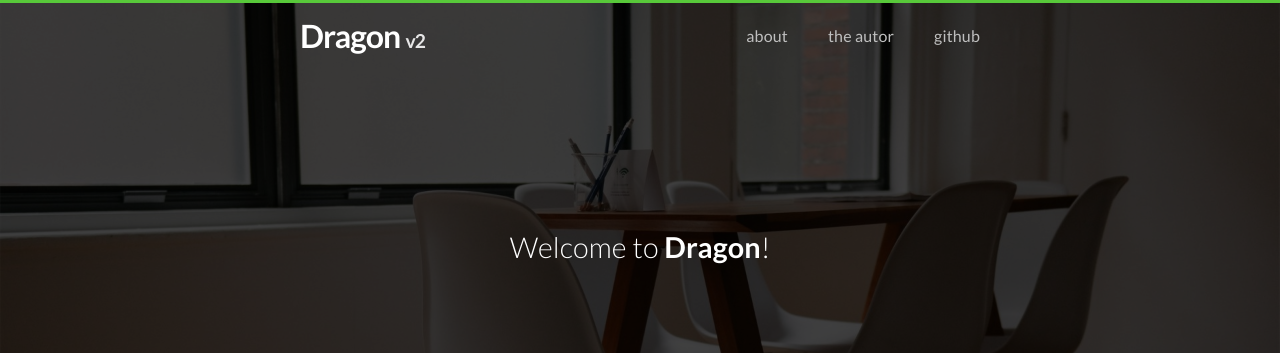
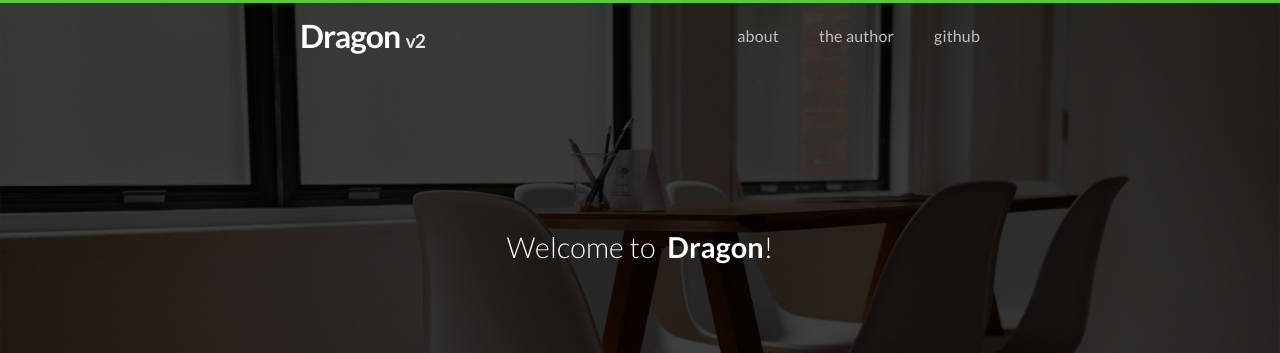
Before and after one commit to zxlyzdz/zxlyzdz.github.io, a Jekyll site: the page built from index.html, in a window 1280 px wide. Shown: the top 353 px of the page. Built offline with Jekyll 4.4.1, drawn with Linux system fonts in a browser that asks for light colours; nearby versions of some CDN libraries; the list of posts is cut into pages by our own code.

Commit message:
Update header.html

```diff
--- a/_includes/header.html
+++ b/_includes/header.html
@@ -21,7 +21,7 @@
             <li><a href="{{ page.url | prepend: site.baseurl }}">{{ page.title }}</a></li>
             {% endif %}
           {% endfor %}
-          <li><a href="{{ site.author.url }}/about" target="_blank">the autor</a></li>
+          <li><a href="{{ site.author.url }}/about" target="_blank">the author</a></li>
           <li><a href="{{ site.github }}" target="_blank">Github</a></li>
         </ul>
       </nav>
@@ -29,7 +29,7 @@
 
     {% if page.slug == 'home' %}
       <h2 class="txt-center">
-        Welcome to <strong>{{ site.title }}</strong>!
+        Welcome to &nbsp;<strong>{{ site.title }}</strong>!
       </h2>
     {% endif %}
 
```
